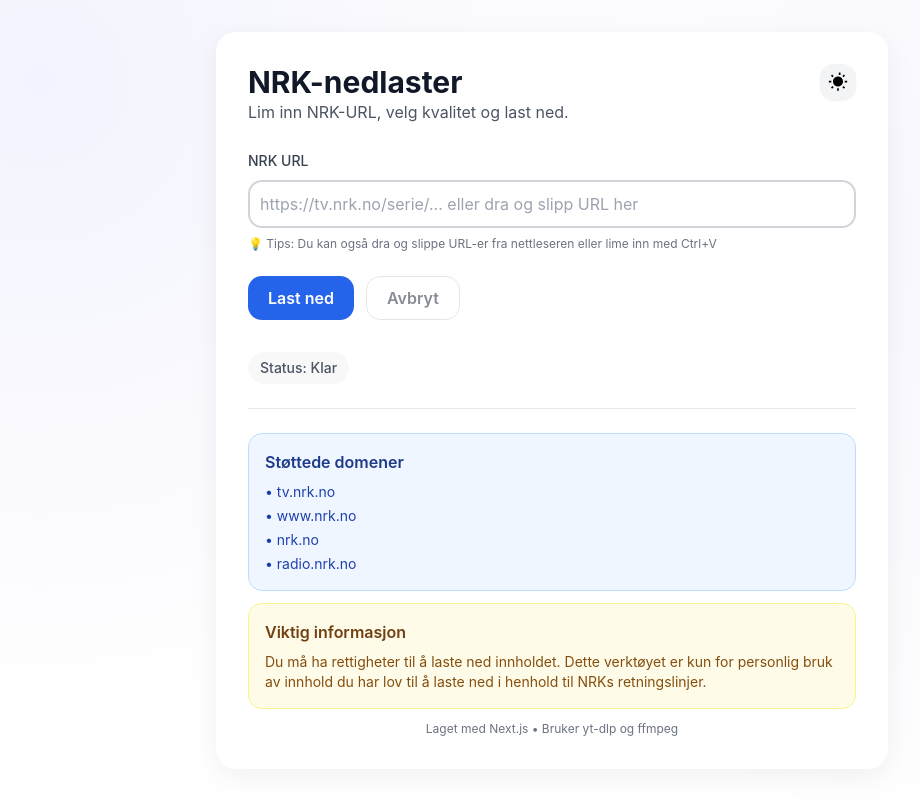
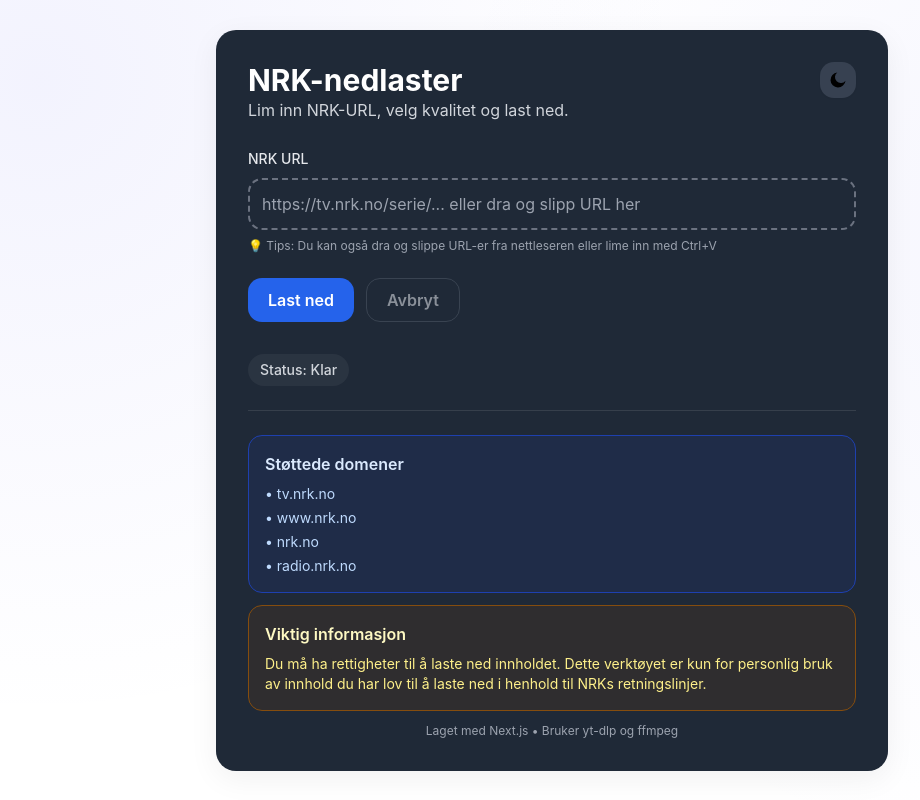
Before and after one commit to mnytroe/NRK-Downloader, a Next.js app: page / in a window 1280 px wide. Shown: the whole page, without its empty margins (88-1008 px from the left). Built offline with nearby package versions, Linux system fonts and the light colour scheme.

Commit message:
feat: Set dark mode as default and improve dark mode UI
- Set dark mode as default instead of light mode
- Fix invisible border in dark mode for URL input field
- Add elegant dashed border styling for dark mode input
- Improve dark mode visual consistency and accessibility

```diff
--- a/app/globals.css
+++ b/app/globals.css
@@ -53,9 +53,20 @@
   /* Input wrapper: clearer ring in dark mode */
   .drop-wrap {
     @apply relative w-full rounded-xl transition
-           ring-2 ring-inset ring-gray-300 dark:ring-white/70
-           hover:ring-gray-400 dark:hover:ring-white/80
+           ring-2 ring-inset ring-gray-300 dark:ring-gray-500
+           hover:ring-gray-400 dark:hover:ring-gray-400
            bg-transparent;
+  }
+
+  /* Striplet border for dark mode */
+  .drop-wrap.dark-mode-dashed {
+    @apply ring-0 border-2 border-dashed border-gray-500;
+  }
+  .drop-wrap.dark-mode-dashed:hover {
+    @apply border-gray-400;
+  }
+  .drop-wrap.dark-mode-dashed:has(input:focus-visible) {
+    @apply border-blue-500 ring-2 ring-blue-500/20;
   }
   .drop-wrap:has(input:focus-visible) {
     @apply ring-2 ring-brand-500/80;
--- a/app/layout.tsx
+++ b/app/layout.tsx
@@ -18,8 +18,10 @@
           dangerouslySetInnerHTML={{
             __html: `
               try {
-                const darkMode = localStorage.getItem('darkMode') === 'true';
-                if (darkMode) {
+                const savedDarkMode = localStorage.getItem('darkMode');
+                // Default to dark mode if no preference is saved
+                const shouldUseDarkMode = savedDarkMode === null ? true : savedDarkMode === 'true';
+                if (shouldUseDarkMode) {
                   document.documentElement.classList.add('dark');
                 }
               } catch (e) {}
--- a/app/page.tsx
+++ b/app/page.tsx
@@ -10,7 +10,7 @@
   const [status, setStatus] = useState<Status>('idle');
   const [errorMsg, setErrorMsg] = useState<string>('');
   const [isDragOver, setIsDragOver] = useState(false);
-  const [isDarkMode, setIsDarkMode] = useState(false);
+  const [isDarkMode, setIsDarkMode] = useState(true);
   const abortRef = useRef<AbortController | null>(null);
 
   const isWorking = status === 'working';
@@ -108,9 +108,12 @@
   // Initialize dark mode from localStorage - let script in <head> handle DOM
   useEffect(() => {
     if (typeof window !== 'undefined') {
-      const savedDarkMode = localStorage.getItem('darkMode') === 'true';
-      console.log('🔄 Initializing dark mode from localStorage:', savedDarkMode);
-      setIsDarkMode(savedDarkMode);
+      const savedDarkMode = localStorage.getItem('darkMode');
+      // If no saved preference, default to dark mode (true)
+      // If saved preference exists, use it
+      const shouldUseDarkMode = savedDarkMode === null ? true : savedDarkMode === 'true';
+      console.log('🔄 Initializing dark mode from localStorage:', shouldUseDarkMode);
+      setIsDarkMode(shouldUseDarkMode);
       // Script in <head> already handles DOM classes, so we just sync state
     }
   }, []);
@@ -241,7 +244,7 @@
             NRK URL
           </label>
           <div
-            className={`drop-wrap ${isDragOver ? 'drop-wrap--drag' : ''}`}
+            className={`drop-wrap ${isDragOver ? 'drop-wrap--drag' : ''} ${isDarkMode ? 'dark-mode-dashed' : ''}`}
             onDragOver={handleDragOver}
             onDragLeave={handleDragLeave}
             onDrop={handleDrop}
```
